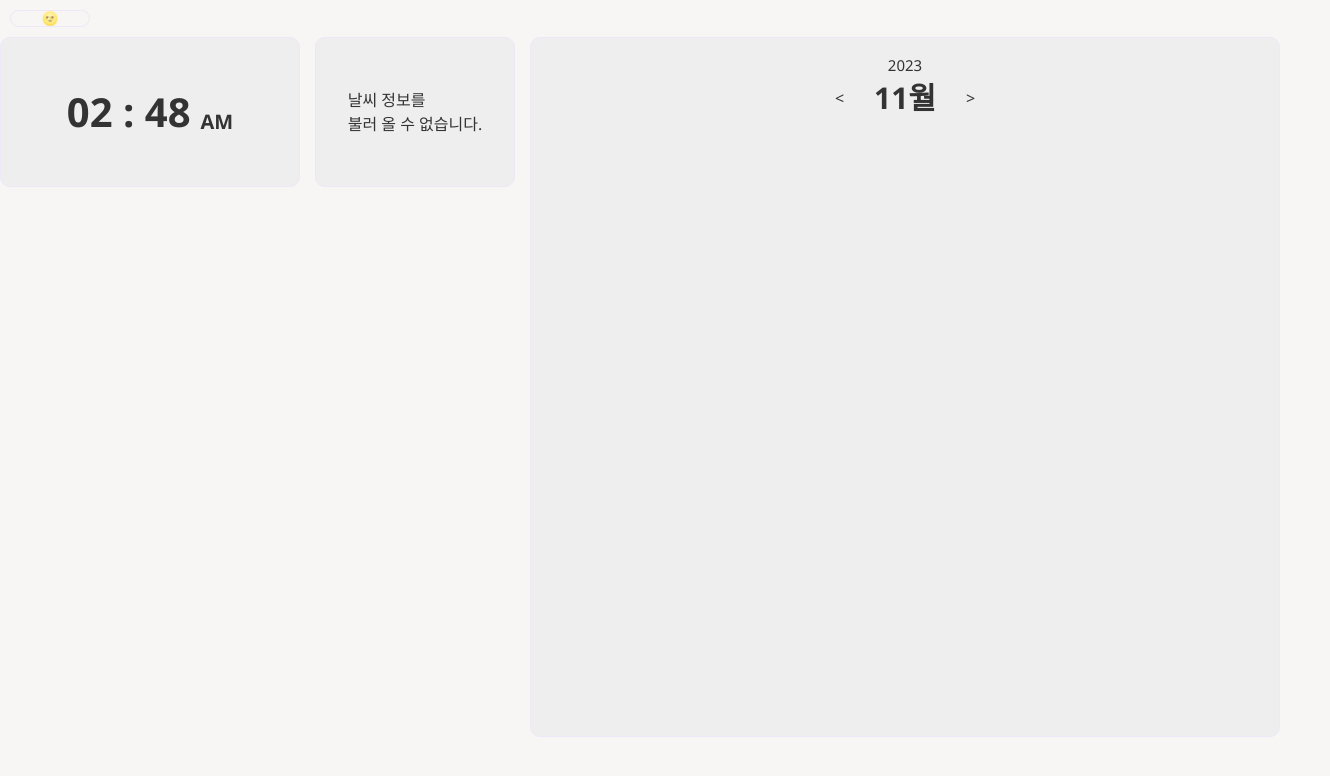
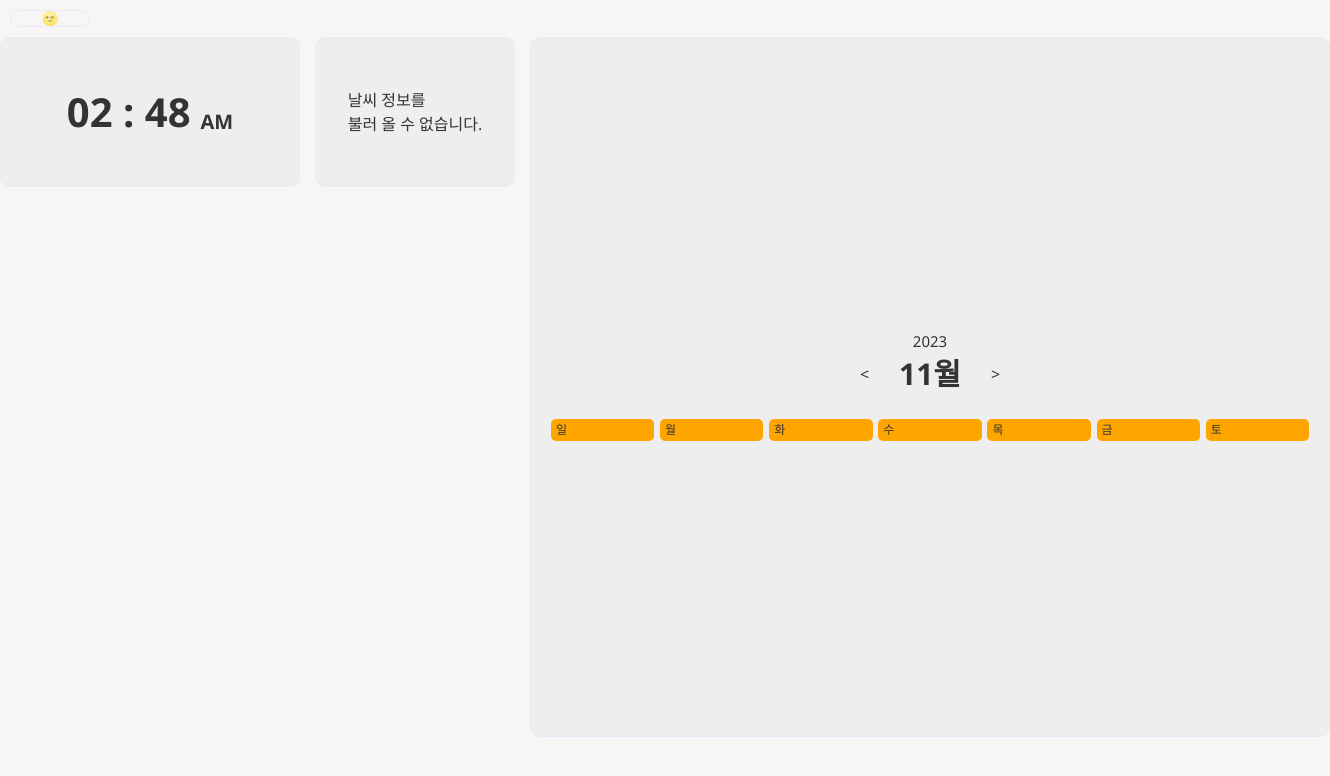
Before and after one commit to ju-ju2/account-book, a React (Create React App) app: page / in a window 1280 px wide. Shown: the top 776 px of the page, 1330 px wide, since content can reach past the window. Built offline with nearby package versions, Linux system fonts and the light colour scheme; no server answers.

Commit message:
feat: calendar 요일 레이아웃 구현

```diff
--- /dev/null
+++ b/src/component/CalendarBlock/Days/index.tsx
@@ -0,0 +1,13 @@
+import { DayBlock, Wrapper } from './styled';
+
+export default function Days() {
+  const date = ['일', '월', '화', '수', '목', '금', '토'];
+
+  return (
+    <Wrapper>
+      {date.map((day, index) => (
+        <DayBlock key={index}>{day}</DayBlock>
+      ))}
+    </Wrapper>
+  );
+}
--- /dev/null
+++ b/src/component/CalendarBlock/Days/styled.ts
@@ -0,0 +1,17 @@
+import { styled } from 'styled-components';
+
+export const Wrapper = styled.div`
+  width: 100%;
+  display: flex;
+  justify-content: space-between;
+  align-items: center;
+`;
+
+export const DayBlock = styled.div`
+  width: calc(100% / 7 - 5px);
+  height: auto;
+  padding: 5px;
+  background-color: orange;
+  border-radius: 5px;
+  font-size: 12px;
+`;
--- a/src/component/CalendarBlock/Header/styled.ts
+++ b/src/component/CalendarBlock/Header/styled.ts
@@ -6,7 +6,7 @@ export const Container = styled.div`
   justify-content: center;
   align-items: flex-end;
   gap: 15px;
-  padding: 20px;
+  margin-bottom: 20px;
 `;
 
 export const Col = styled.div`
--- a/src/component/CalendarBlock/index.tsx
+++ b/src/component/CalendarBlock/index.tsx
@@ -2,6 +2,7 @@ import { useState } from 'react';
 import { Wrapper } from './styled';
 import { addMonths, subMonths } from 'date-fns';
 import Header from './Header';
+import Days from './Days';
 
 export default function CalendarBlock() {
   const [currentMonth, setCurrentMonth] = useState(new Date());
@@ -23,6 +24,7 @@ export default function CalendarBlock() {
         prevMonth={prevMonth}
         nextMonth={nextMonth}
       />
+      <Days />
     </Wrapper>
   );
 }
--- a/src/component/CalendarBlock/styled.ts
+++ b/src/component/CalendarBlock/styled.ts
@@ -2,8 +2,15 @@ import { styled } from 'styled-components';
 
 export const Wrapper = styled.div`
   width: 800px;
+  min-width: 800px;
   height: 700px;
   background-color: ${({ theme }) => theme.componentBgColor};
   border: ${({ theme }) => theme.borderColor};
   border-radius: 10px;
+  display: flex;
+  flex-direction: column;
+  justify-content: center;
+  align-items: center;
+  gap: 10px;
+  padding: 20px;
 `;
```
